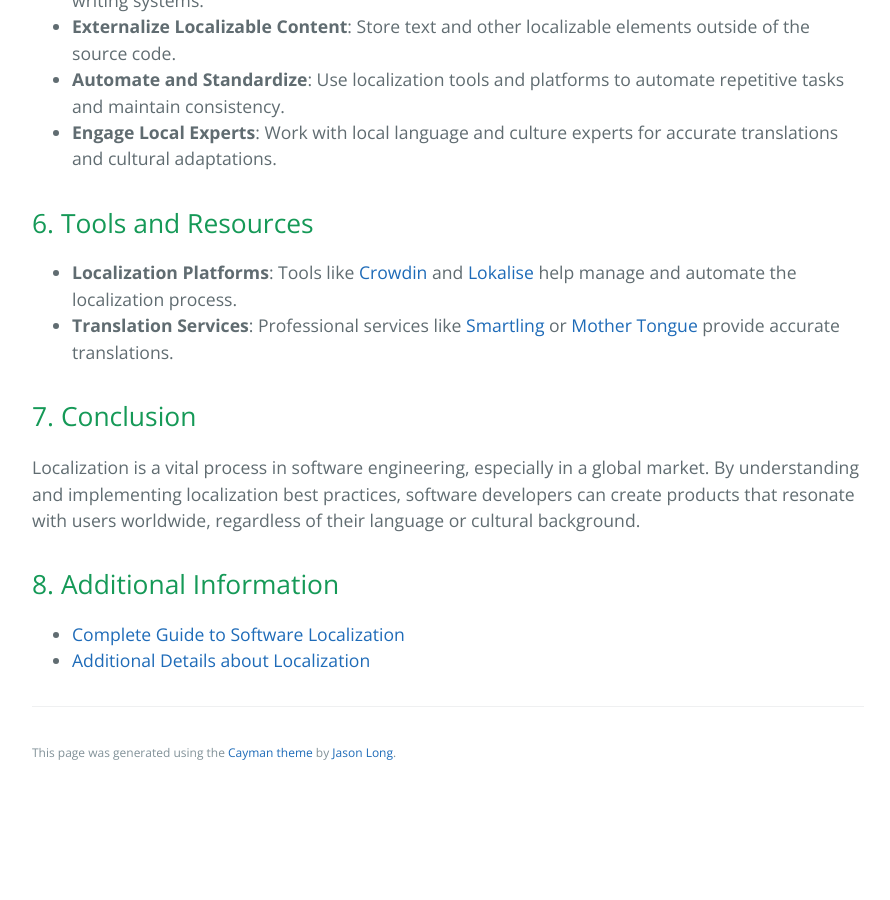
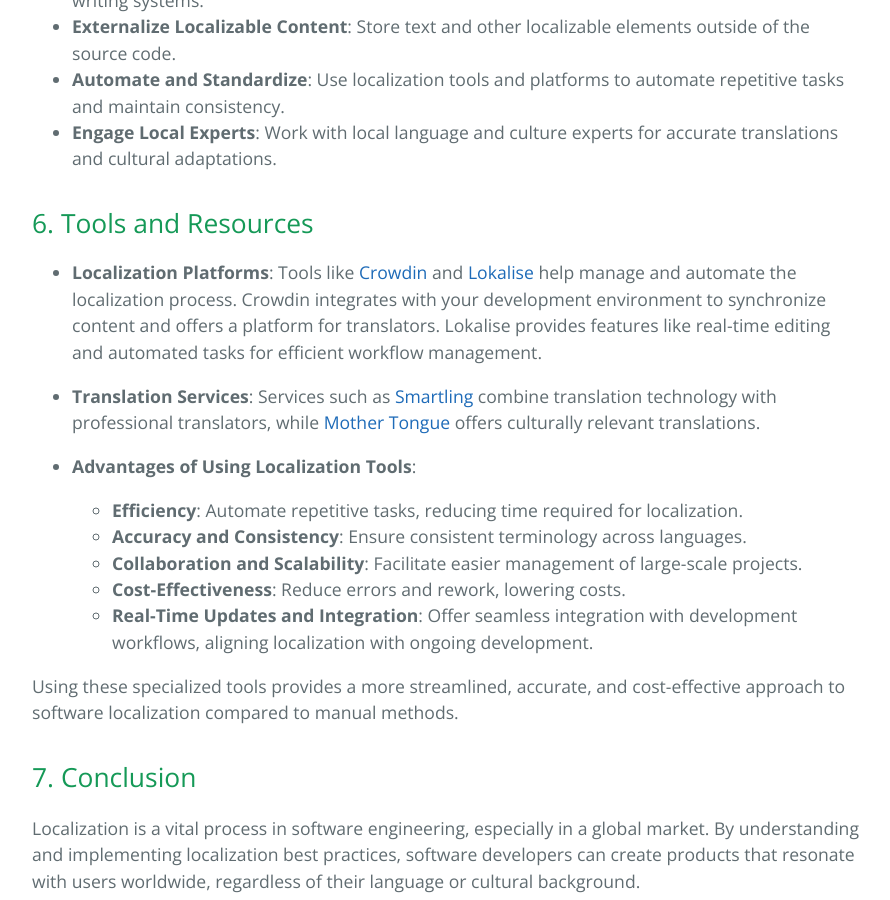
Before and after one commit to learning-software-engineering/learning-software-engineering.github.io, a Jekyll site: the page built from Topics/Software_Engineering/Localization.md, in a window 1280 px wide and 900 px high, scrolled down 2133 px. Shown: the whole window, without its empty margins (192-1082 px from the left). Built offline with Jekyll 4.4.1, drawn with Linux system fonts in a browser that asks for light colours; our own code applies the rules of GitHub Pages for plain Markdown files; before the commit the page ends 2928 px from its top, so only the background shows below that.

Commit message:
Expand Section 6 with details on automated localization and practical advantages of localization tools

```diff
--- a/Topics/Software_Engineering/Localization.md
+++ b/Topics/Software_Engineering/Localization.md
@@ -55,8 +55,19 @@ Key technical aspects of localization include:
 
 ## 6. Tools and Resources
 
-- **Localization Platforms**: Tools like [Crowdin](https://crowdin.com/) and [Lokalise](https://lokalise.com/) help manage and automate the localization process.
-- **Translation Services**: Professional services like [Smartling](https://www.smartling.com/) or [Mother Tongue](https://mothertongue.com/solutions/translation) provide accurate translations.
+- **Localization Platforms**: Tools like [Crowdin](https://crowdin.com/) and [Lokalise](https://lokalise.com/) help manage and automate the localization process. Crowdin integrates with your development environment to synchronize content and offers a platform for translators. Lokalise provides features like real-time editing and automated tasks for efficient workflow management.
+
+- **Translation Services**: Services such as [Smartling](https://www.smartling.com/) combine translation technology with professional translators, while [Mother Tongue](https://mothertongue.com/solutions/translation) offers culturally relevant translations.
+
+- **Advantages of Using Localization Tools**:
+   - **Efficiency**: Automate repetitive tasks, reducing time required for localization.
+   - **Accuracy and Consistency**: Ensure consistent terminology across languages.
+   - **Collaboration and Scalability**: Facilitate easier management of large-scale projects.
+   - **Cost-Effectiveness**: Reduce errors and rework, lowering costs.
+   - **Real-Time Updates and Integration**: Offer seamless integration with development workflows, aligning localization with ongoing development.
+
+Using these specialized tools provides a more streamlined, accurate, and cost-effective approach to software localization compared to manual methods.
+
 
 ## 7. Conclusion
 
```
